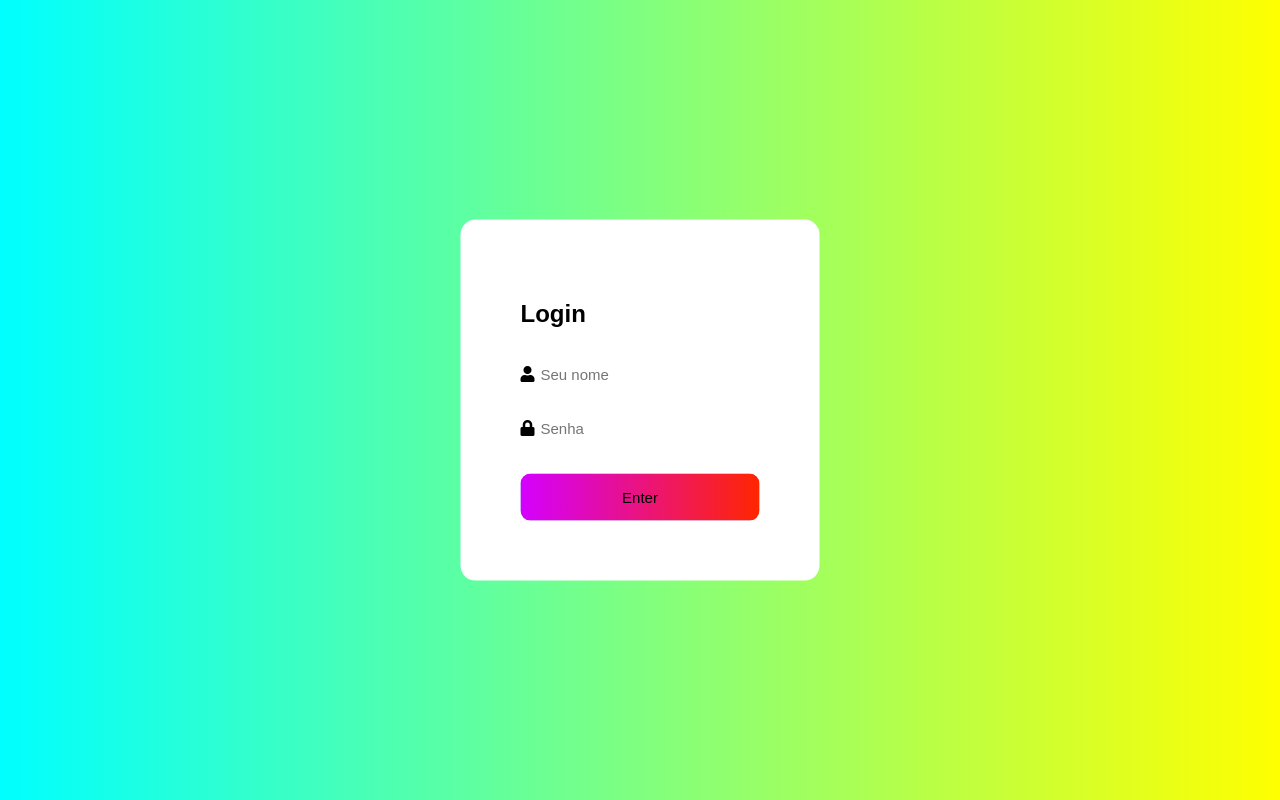
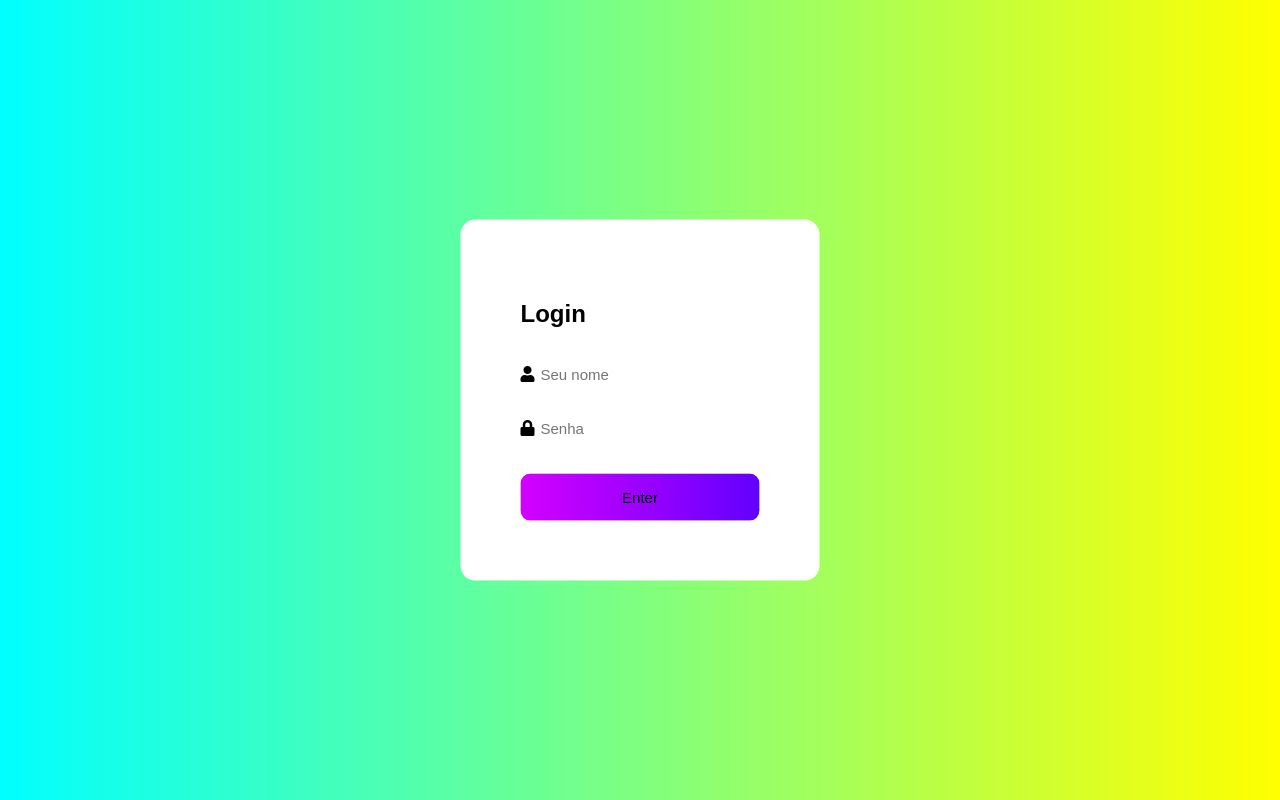
Before and after one commit to JoseElysson/Jose-projeto-, a plain HTML site: page login/Index.html in a window 1280 px wide. Drawn offline with Linux system fonts and the light colour scheme.

Commit message:
Update Desi.css

```diff
--- a/login/CSS/Desi.css
+++ b/login/CSS/Desi.css
@@ -27,11 +27,12 @@ button{
     border-radius: 10px;
     color: black;
     font-size: 15px;
-    background-image: linear-gradient(90deg, rgb(212, 0, 255),rgb(255, 38, 0));
+    background-image: linear-gradient(90deg, rgb(212, 0, 255),rgb(98, 0, 255));
 }
 button:hover{
-    background-color: aqua;
+   transition: 1.5;
     cursor: pointer;
+    background-image: linear-gradient(90deg, rgb(212, 0, 255),rgb(255, 38, 0));
 }
 .row{
     position: relative;
```
